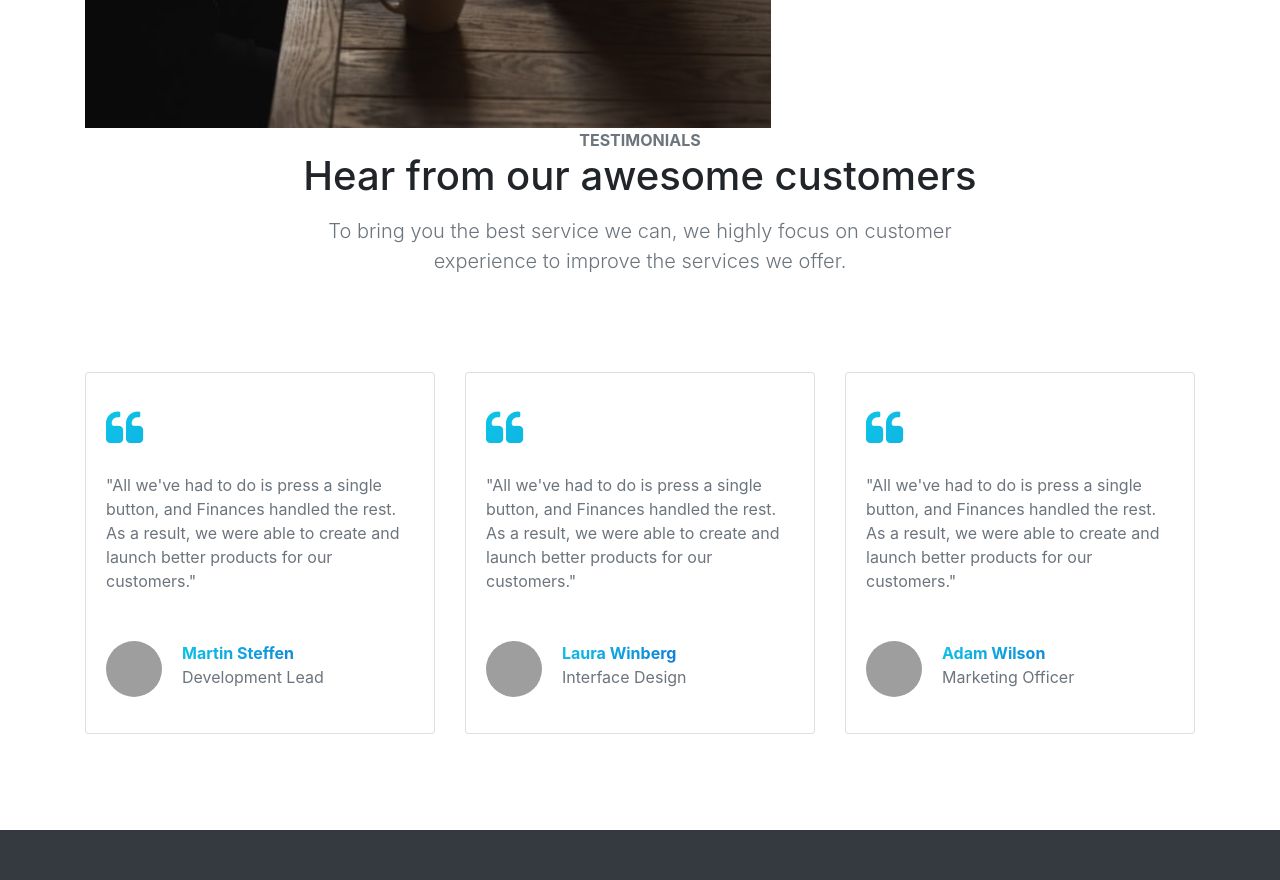
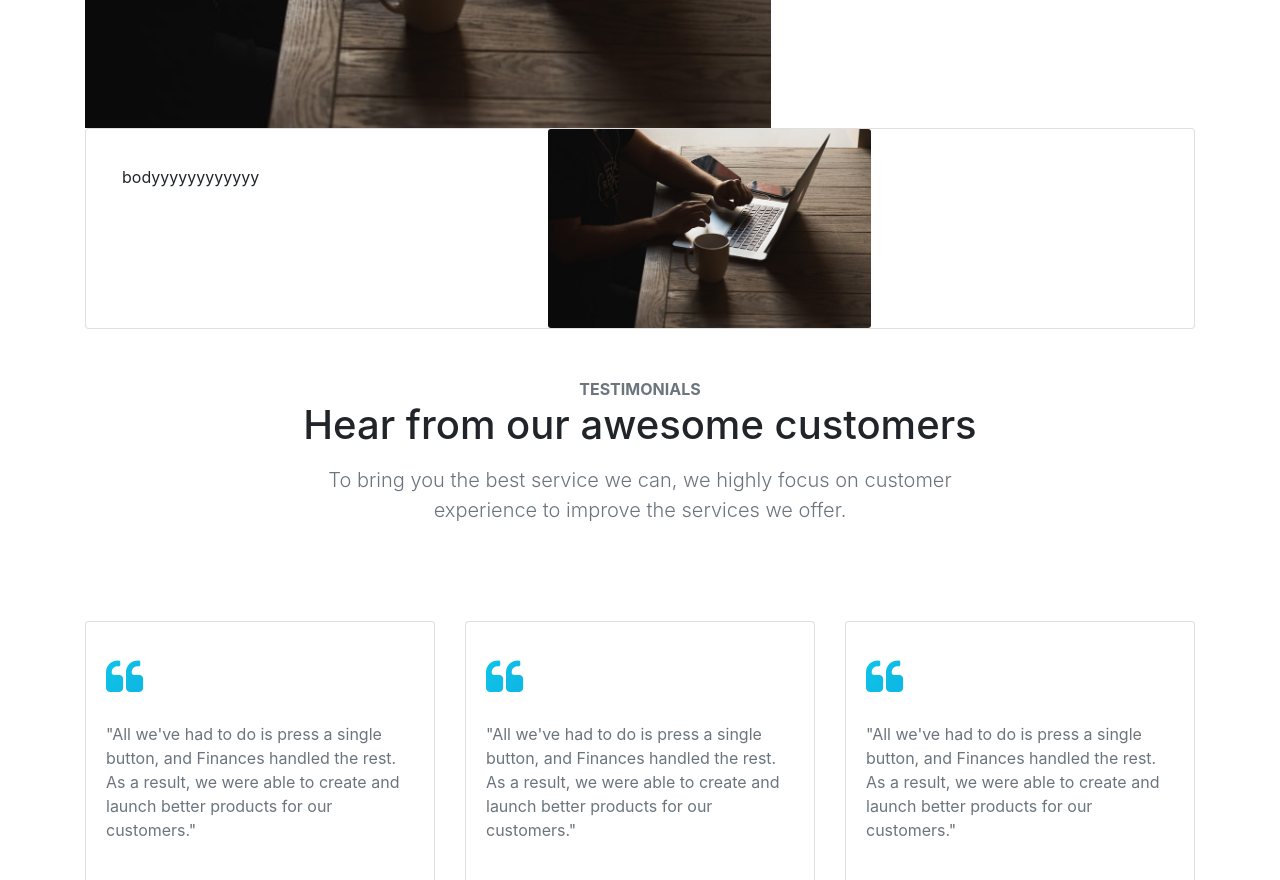
Before and after one commit to rmlds/portfolio-website-1, a website: page public/index.html in a window 1280 px wide. Shown: the part 4920-5800 px from the top of the page. Drawn offline with nearby package versions, Linux system fonts and the light colour scheme; grey boxes are pictures that could not be loaded.

Commit message:
Fixing images on Android #2

```diff
--- a/public/index.html
+++ b/public/index.html
@@ -176,6 +176,19 @@
     <img src="/images/unsplash-business-3.jpg" alt="business">
     <img src="/images/unsplash-business-3.jpg" style="min-width: 100px; min-height: 100px;" alt="business">
 
+    <div class="card mb-5">
+      <div class="row no-gutters">
+        <div class="col-lg-5">
+          <div class="card-body m-3">
+            <p>bodyyyyyyyyyyyy</p>
+          </div>
+        </div>
+        <div class="col-lg-7">
+          <img src="/images/unsplash-business-3.jpg" class="card-img h-100" style="width: 50%; min-width: 100px;" alt="business">
+        </div>
+      </div>
+    </div>
+
     <!-- Testimonials Section -->
     <div class="text-center mb-large" id="testimonials">
       <p class="text-uppercase text-muted font-weight-bold mb-0">Testimonials</p>
```
